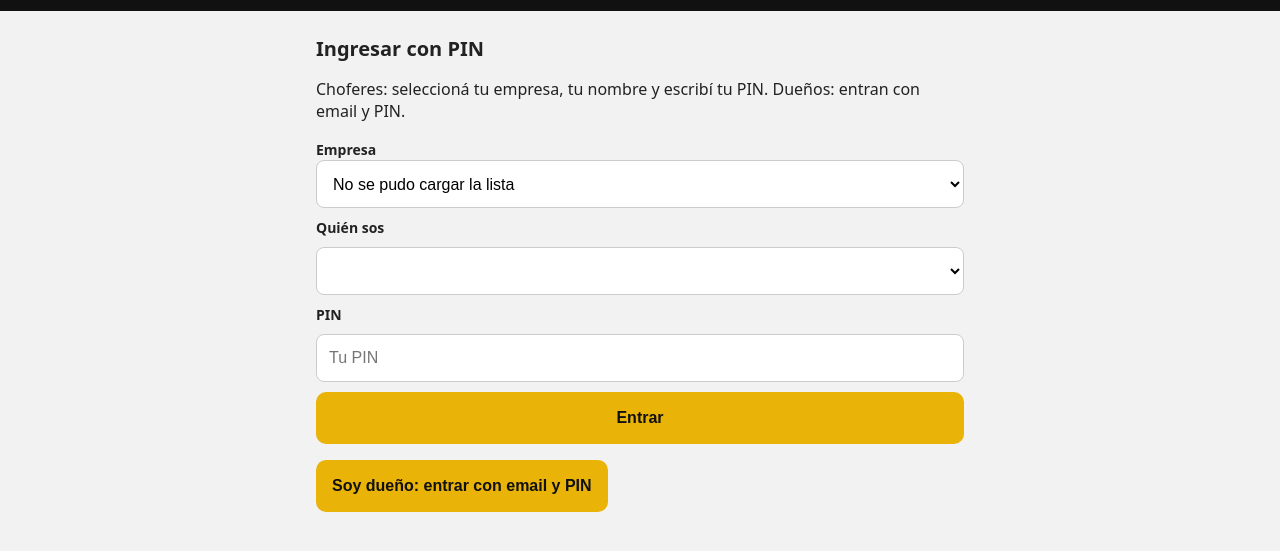
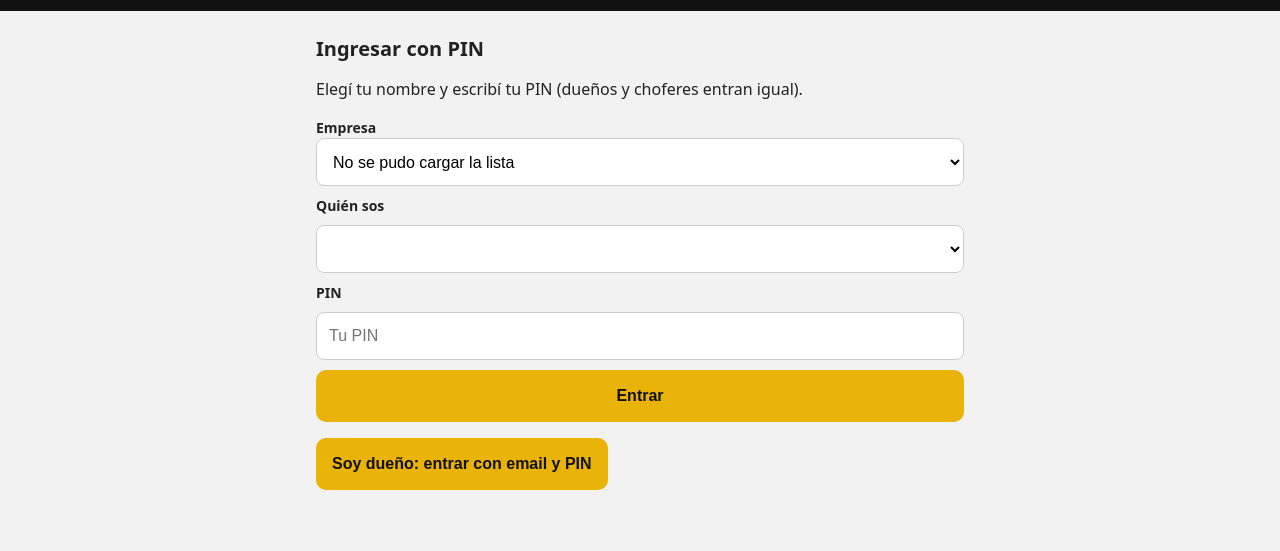
Before and after one commit to pqelyo83-ship-it/mis-taxis, a website: page index.html in a window 1280 px wide. Shown: the part 47-598 px from the top of the page. Drawn offline with Linux system fonts and the light colour scheme; no server answers.

Commit message:
Duenos entran con nombre y PIN como los choferes

```diff
--- a/index.html
+++ b/index.html
@@ -19,7 +19,7 @@
   <section id="login-view">
     <div id="pin-login-block">
       <h2>Ingresar con PIN</h2>
-      <p>Choferes: seleccioná tu empresa, tu nombre y escribí tu PIN. Dueños: entran con email y PIN.</p>
+      <p>Elegí tu nombre y escribí tu PIN (dueños y choferes entran igual).</p>
       <form id="login-form">
         <div id="company-select-block">
           <label for="company-select">Empresa</label>
```
Also changed, not shown: api/login-users.js (+4 -3 lines).
